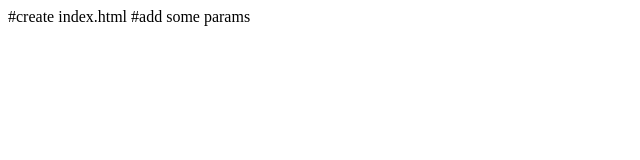
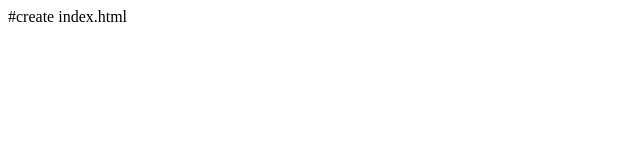
Before and after one commit to wildermoschool/my-website-oops, a plain HTML site: page index.html in a window 1280 px wide. Shown: the whole page, without its empty margins (0-640 px from the left). Drawn offline with Linux system fonts and the light colour scheme.

Commit message:
Revert "add params"
This reverts commit 5d3a7f2f32eedd1f099b66808679839ae1a3f1f0.

```diff
--- a/index.html
+++ b/index.html
@@ -4,6 +4,5 @@
 <title>change the title</title>
 <body>
 #create index.html
-#add some params
 </body>
 </html>
```
